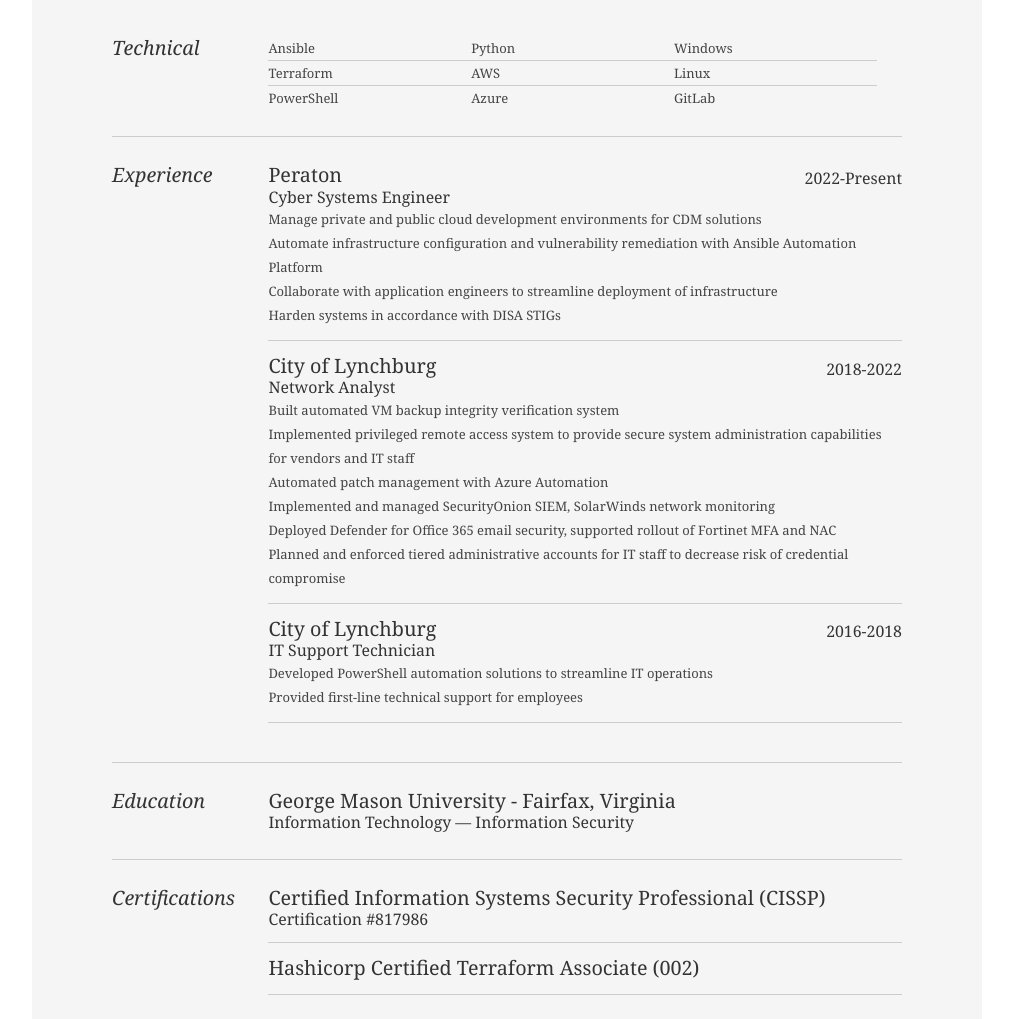
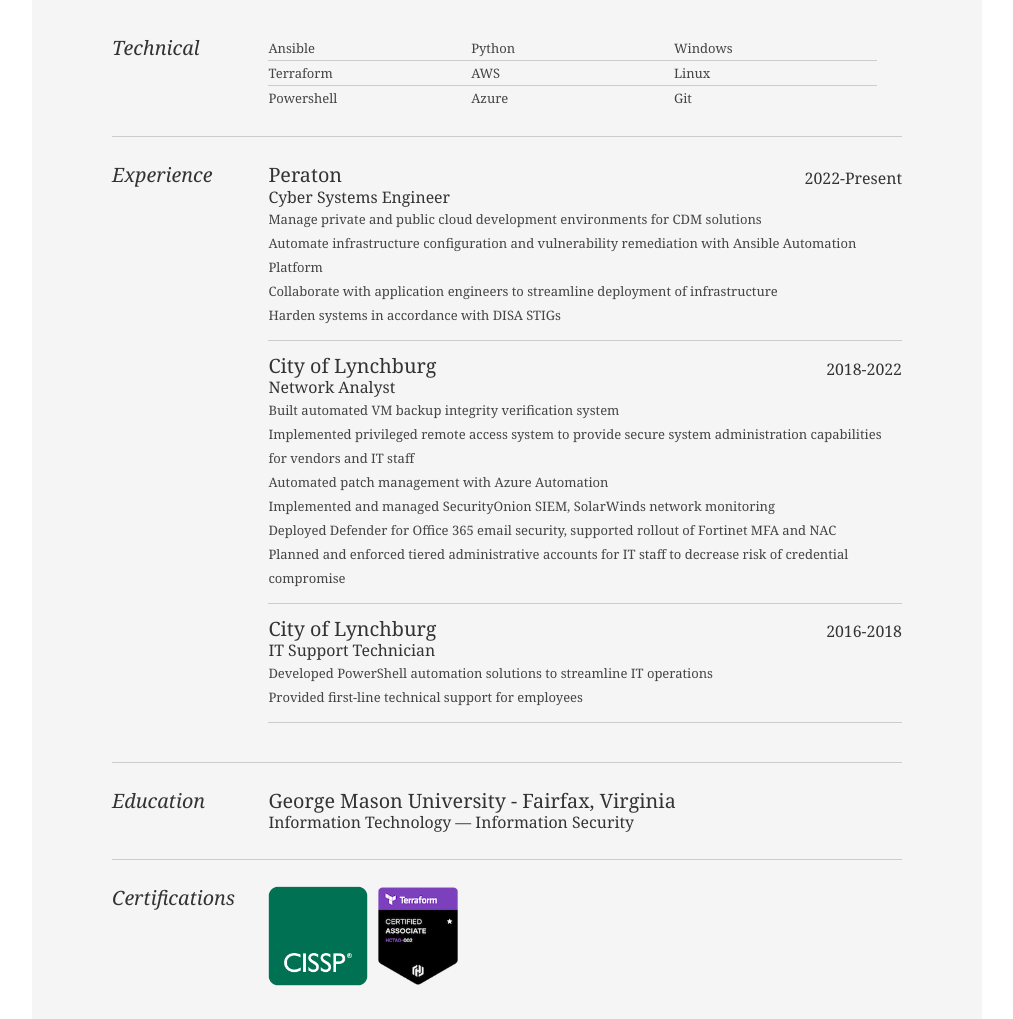
Before and after one commit to rgryder/crc-resume, a plain HTML site: page index.html in a window 1280 px wide. Shown: the part 281-1300 px from the top of the page, without its empty margins (133-1146 px from the left). Drawn offline with nearby package versions, Linux system fonts and the light colour scheme; no server answers.

Commit message:
Add files via upload

```diff
--- a/index.html
+++ b/index.html
@@ -54,7 +54,7 @@ axios.post("https://resumeapi.gryder.io")
 							<ul class="talent">
 								<li>Ansible</li>
 								<li>Terraform</li>
-								<li class="last">PowerShell</li>
+								<li class="last">Powershell</li>
 							</ul>
 
 							<ul class="talent">
@@ -66,7 +66,7 @@ axios.post("https://resumeapi.gryder.io")
 							<ul class="talent">
 								<li>Windows</li>
 								<li>Linux</li>
-								<li class="last">GitLab</li>
+								<li class="last">Git</li>
 							</ul>
 						</div>
 					</div><!--// .yui-gf-->
@@ -134,12 +134,8 @@ axios.post("https://resumeapi.gryder.io")
 							<h2>Certifications</h2>
 						</div>
 						<div class="yui-u">
-							<div class="job">
-								<h2>Certified Information Systems Security Professional (CISSP)</h2>
-								<h3>Certification #817986</h3>
-							</div>
-							<div class="job">
-								<h2>Hashicorp Certified Terraform Associate (002)</h2>
+							<div class="job last">
+								<a href="https://www.credly.com/badges/64718eeb-103d-4a89-8d19-fc2010134bd5/public_url"><img src="certified-information-systems-security-professional-cissp.png" height="100"/></a><a href="https://www.credly.com/badges/49708779-885b-45a8-b530-eb835b95a339/public_url"><img src="hashicorp-certified-terraform-associate-002.png" height="100"/></a>
 							</div>
 
 						</div>
```
Also changed, not shown: certified-information-systems-security-professional-cissp.png (added), hashicorp-certified-terraform-associate-002.png (added).
